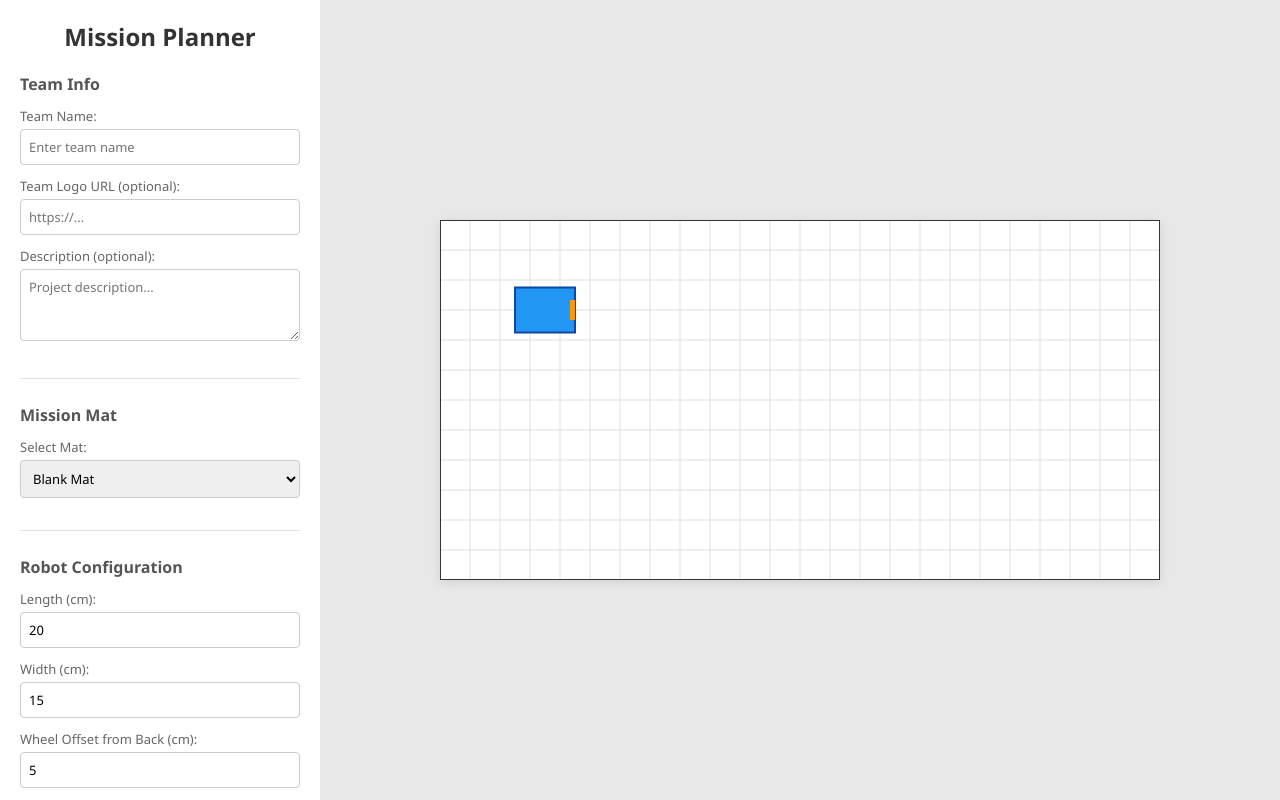
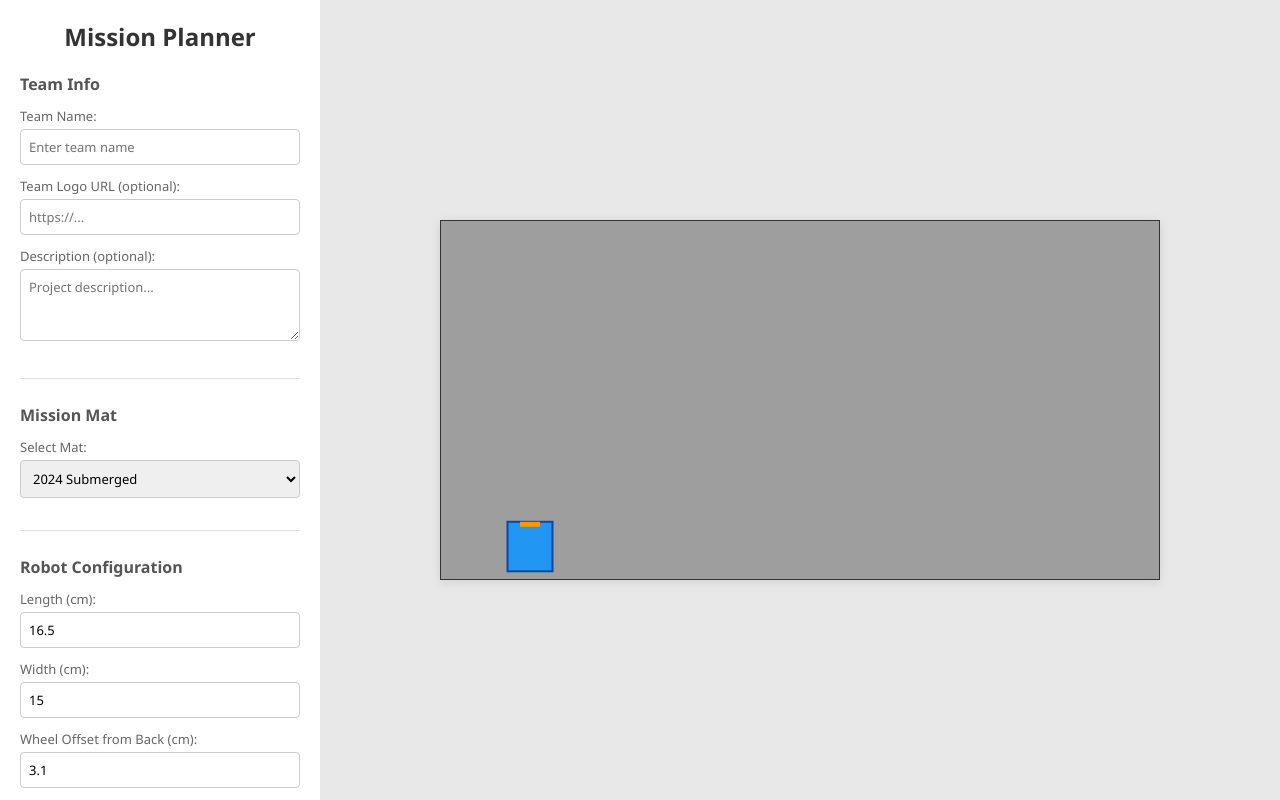
Before and after one commit to Lansing-Tech-Studio/mission-path-planner, a plain HTML site: page index.html in a window 1280 px wide. Drawn offline with Linux system fonts and the light colour scheme.

Commit message:
feat(html): updating initial config for "DadBot"

```diff
--- a/index.html
+++ b/index.html
@@ -36,7 +36,7 @@
                     <label for="matSelect">Select Mat:</label>
                     <select id="matSelect">
                         <option value="blank">Blank Mat</option>
-                        <option value="2024-submerged">2024 Submerged</option>
+                        <option value="2024-submerged" selected>2024 Submerged</option>
                         <option value="2023-masterpiece">2023 Masterpiece</option>
                         <option value="custom">Custom URL</option>
                     </select>
@@ -52,7 +52,7 @@
                 <h2>Robot Configuration</h2>
                 <div class="form-group">
                     <label for="robotLength">Length (cm):</label>
-                    <input type="number" id="robotLength" value="20" min="1" step="0.1">
+                    <input type="number" id="robotLength" value="16.5" min="1" step="0.1">
                 </div>
                 <div class="form-group">
                     <label for="robotWidth">Width (cm):</label>
@@ -60,11 +60,11 @@
                 </div>
                 <div class="form-group">
                     <label for="wheelOffset">Wheel Offset from Back (cm):</label>
-                    <input type="number" id="wheelOffset" value="5" min="0" step="0.1">
+                    <input type="number" id="wheelOffset" value="3.1" min="0" step="0.1">
                 </div>
                 <div class="form-group">
                     <label for="wheelCircumference">Wheel Circumference (cm):</label>
-                    <input type="number" id="wheelCircumference" value="17.6" min="0.1" step="0.1">
+                    <input type="number" id="wheelCircumference" value="19.6" min="0.1" step="0.1">
                 </div>
                 <div class="form-group">
                     <label for="wheelBase">Wheel Base (cm):</label>
@@ -81,15 +81,15 @@
                 <h2>Starting Position</h2>
                 <div class="form-group">
                     <label for="startX">X Position (cm):</label>
-                    <input type="number" id="startX" value="30" step="0.1">
+                    <input type="number" id="startX" value="0" step="0.1">
                 </div>
                 <div class="form-group">
                     <label for="startY">Y Position (cm):</label>
-                    <input type="number" id="startY" value="30" step="0.1">
+                    <input type="number" id="startY" value="114" step="0.1">
                 </div>
                 <div class="form-group">
                     <label for="startAngle">Orientation (degrees):</label>
-                    <input type="number" id="startAngle" value="0" step="1">
+                    <input type="number" id="startAngle" value="270" step="1">
                 </div>
             </section>
 
```
